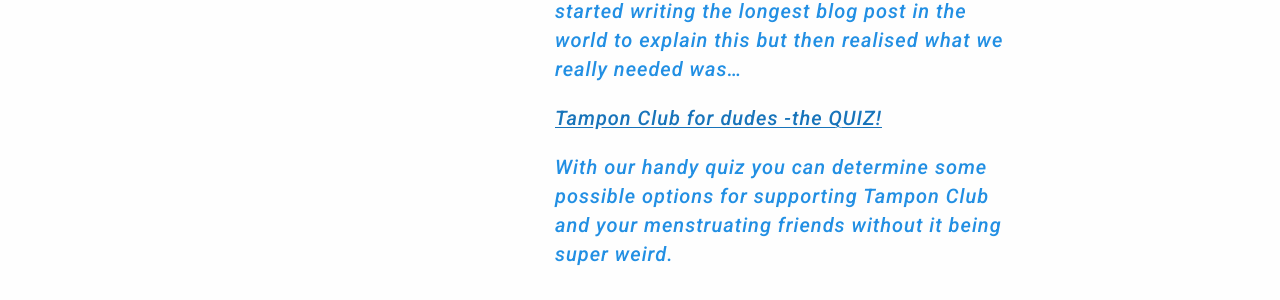
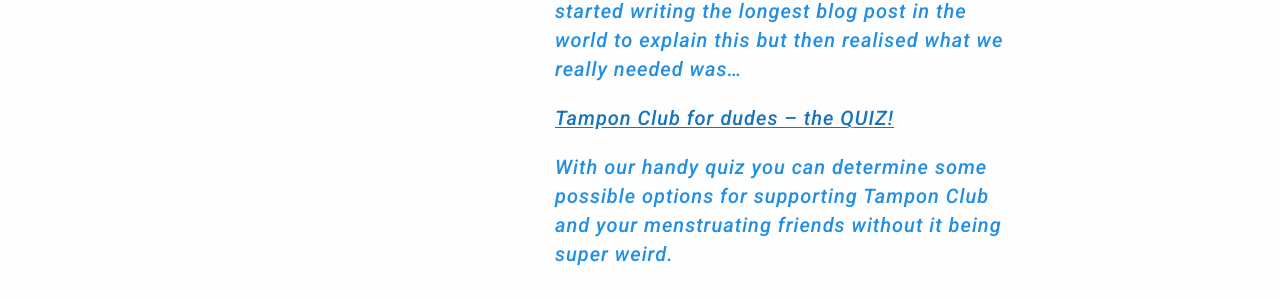
Before and after one commit to alicebartlett/tamponclub, a Jekyll site: the page built from tampon-club-for-dudes.md, in a window 1280 px wide. Shown: the part 548-848 px from the top of the page. Built offline with Jekyll 4.4.1, drawn with Linux system fonts in a browser that asks for light colours.

Commit message:
fix emdashes

```diff
--- a/tampon-club-for-dudes.md
+++ b/tampon-club-for-dudes.md
@@ -11,6 +11,6 @@
 
 Well, first things first, thank you for your enquiry. It's cool that you want to help. Now, it's kind of tricky to offer advice on this because the best course of action depends on a couple of things, like your job, the toilets in your office, how many women you work with, etcetera. We started writing the longest blog post in the world to explain this but then realised what we really needed was...
 
-[Tampon Club for dudes -the QUIZ!](question-1)
+[Tampon Club for dudes – the QUIZ!](question-1)
 
 With our handy quiz you can determine some possible options for supporting Tampon Club and your menstruating friends without it being super weird.
```
Also changed, not shown: tampon-club-for-dudes/provide-free-tampons.md (+2 -1 lines).
